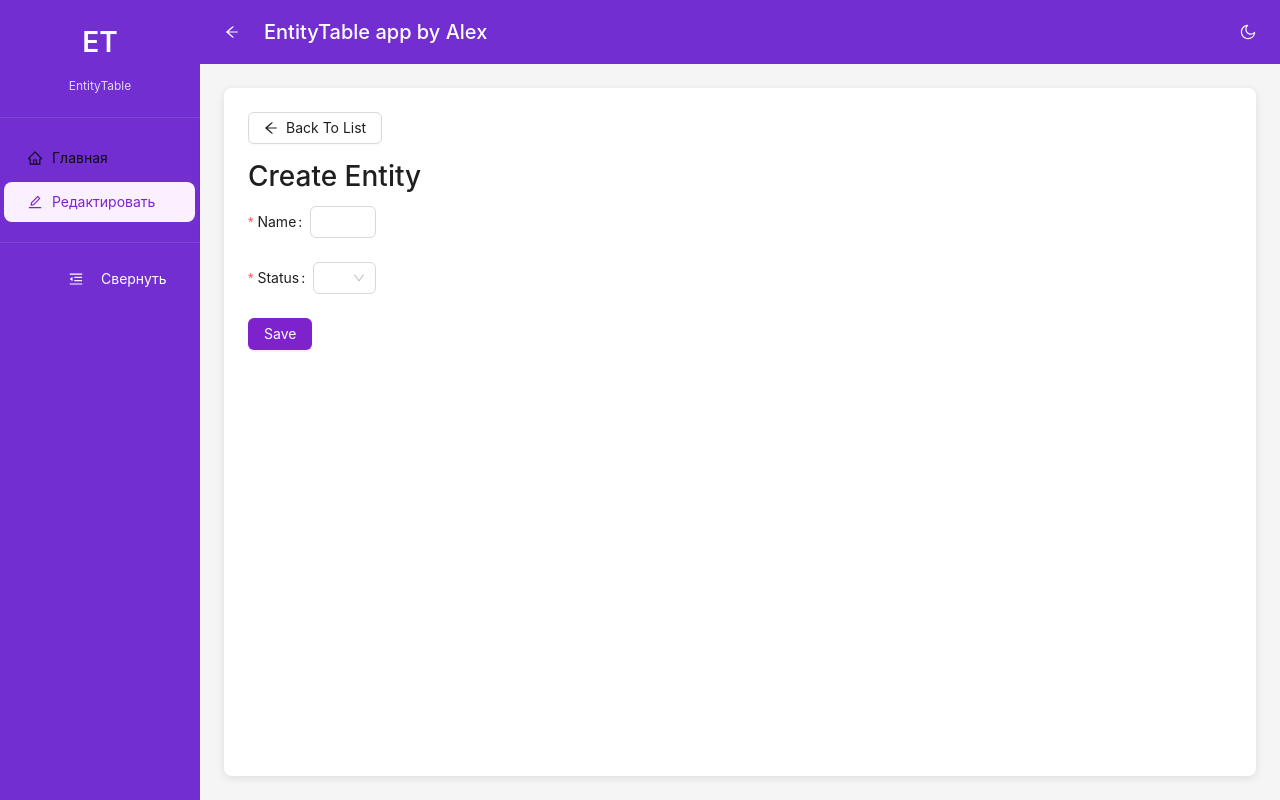
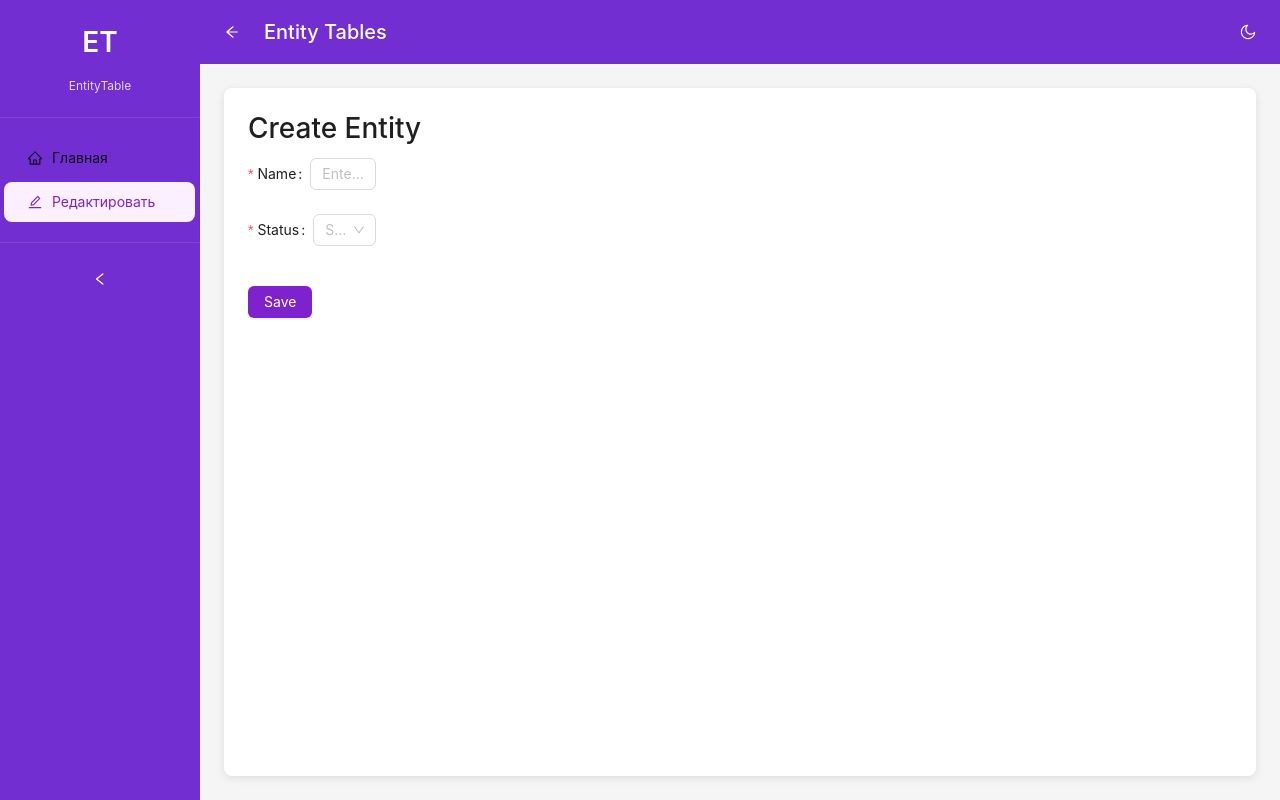
Before and after one commit to alexkatana/tanstackTables, a React (Vite) app in the folder frontend/: page /edit in a window 1280 px wide. Built offline with nearby package versions, Linux system fonts and the light colour scheme.

Commit message:
Работа с путями и сайдбаром

```diff
--- a/frontend/src/entities/EntityForm/ui/EntityForm.tsx
+++ b/frontend/src/entities/EntityForm/ui/EntityForm.tsx
@@ -1,3 +1,4 @@
+import React from 'react';
 import { Form, Input, Select, Button } from 'antd';
 import {
   CheckCircleOutlined,
@@ -7,11 +8,13 @@ import {
 import type { EntityFormValues } from '../model/types';
 import { apiClient } from '../../../shared/api/client';
 import { signal } from '@preact/signals-react';
+import useHeader from '../../../shared/lib/useHeader';
 
 const loading = signal(false);
 
 export const EntityForm = ({ entity }: { entity?: EntityFormValues & { id?: number } }) => {
   const [form] = Form.useForm();
+  const { setTitle } = useHeader();
 
   const onFinish = async (values: EntityFormValues) => {
     loading.value = true;
@@ -26,24 +29,45 @@ export const EntityForm = ({ entity }: { entity?: EntityFormValues & { id?: numb
     }
   };
 
+  const handleNameChange = (e: React.ChangeEvent<HTMLInputElement>) => {
+    if (entity?.id) {
+      setTitle(`Entity Tables/${e.target.value}`);
+    }
+  };
+
+  React.useEffect(() => {
+    if (entity?.id && entity?.name) {
+      setTitle(`Entity Tables/${entity.name}`);
+    } else {
+      setTitle('Entity Tables');
+    }
+
+    return () => {
+      setTitle('EntityTable app by Alex');
+    };
+  }, [entity, setTitle]);
+
   return (
     <Form form={form} initialValues={entity} onFinish={onFinish}>
       <Form.Item
         name="name"
         label="Name"
-        rules={[{ required: true }]}
+        rules={[{ required: true, message: 'Please input the name!' }]}
         style={{ width: '13%' }}
       >
-        <Input />
+        <Input
+          onChange={handleNameChange}
+          placeholder="Enter entity name"
+        />
       </Form.Item>
 
       <Form.Item
         name="status"
         label="Status"
-        rules={[{ required: true }]}
+        rules={[{ required: true, message: 'Please select status!' }]}
         style={{ width: '13%' }}
       >
-        <Select>
+        <Select placeholder="Select status">
           <Select.Option value="active">
             <CheckCircleOutlined style={{ color: '#52c41a', marginRight: 8 }} />
             Active
@@ -59,7 +83,12 @@ export const EntityForm = ({ entity }: { entity?: EntityFormValues & { id?: numb
         </Select>
       </Form.Item>
 
-      <Button type="primary" htmlType="submit" loading={loading.value}>
+      <Button
+        type="primary"
+        htmlType="submit"
+        loading={loading.value}
+        style={{ marginTop: 16 }}
+      >
         Save
       </Button>
     </Form>
--- a/frontend/src/pages/EntityEditPage/EntityEditPage.tsx
+++ b/frontend/src/pages/EntityEditPage/EntityEditPage.tsx
@@ -1,28 +1,31 @@
 import { useParams } from 'react-router-dom';
-import { Button } from 'antd';
-import { useNavigate } from 'react-router-dom';
+import { useEntity } from '../../entities/BookCrawler/model/api';
 import { EntityForm } from '../../entities/EntityForm/index';
-import { useEntity } from '../../entities/BookCrawler/model/api';
-import { ArrowLeftOutlined } from '@ant-design/icons';
-import { Tooltip } from 'antd';
+import useHeader from '../../shared/lib/useHeader';
+import { useEffect } from 'react';
 import styles from './styles.module.scss';
 
 export const EntityEditPage = () => {
   const { id } = useParams();
-  const navigate = useNavigate();
   const { data: entity, isLoading } = useEntity(id ? Number(id) : undefined);
+  const { setTitle } = useHeader();
+
+  useEffect(() => {
+    if (entity) {
+      setTitle(`Entity Tables/${entity.name}`);
+    } else {
+      setTitle('Entity Tables');
+    }
+
+    return () => {
+      setTitle('EntityTable app by Alex');
+    };
+  }, [entity, setTitle]);
 
   if (isLoading) return <div>Загрузка</div>;
+
   return (
     <div className={styles.page}>
-      <Tooltip title = "Back To List"></Tooltip>
-      <Button
-        onClick={() => navigate(-1)}
-        icon={<ArrowLeftOutlined />}
-        style={{ marginBottom: 16 }}
-      >
-        Back To List
-      </Button>
       <h1>{id ? 'Edit Entity' : 'Create Entity'}</h1>
       <EntityForm entity={entity} />
     </div>
--- /dev/null
+++ b/frontend/src/shared/lib/HeaderContext.tsx
@@ -0,0 +1,23 @@
+import { createContext,  useState, type ReactNode } from 'react';
+
+type HeaderContextType = {
+  title: string;
+  setTitle: (title: string) => void;
+};
+
+const HeaderContext = createContext<HeaderContextType>({
+  title: '',
+  setTitle: () => {},
+});
+
+export const HeaderProvider = ({ children }: { children: ReactNode }) => {
+  const [title, setTitle] = useState('EntityTable app by Alex');
+  return (
+    <HeaderContext.Provider value={{ title, setTitle }}>
+      {children}
+    </HeaderContext.Provider>
+  );
+};
+
+
+export default HeaderContext;
--- /dev/null
+++ b/frontend/src/shared/lib/useHeader.ts
@@ -0,0 +1,12 @@
+import { useContext } from 'react';
+import HeaderContext from './HeaderContext';
+
+const useHeader = () => {
+  const context = useContext(HeaderContext);
+  if (context === undefined) {
+    throw new Error('useHeader must be used within a HeaderProvider');
+  }
+  return context;
+};
+
+export default useHeader;
--- a/frontend/src/widgets/layout/Header/Header.tsx
+++ b/frontend/src/widgets/layout/Header/Header.tsx
@@ -3,11 +3,13 @@ import { ThemeToggle } from '../ThemeToggle';
 import { ArrowLeftOutlined } from '@ant-design/icons';
 import { useNavigate } from 'react-router-dom';
 import styles from './styles.module.scss';
+import useHeader from '../../../shared/lib/useHeader';
 
 const { Header: AntHeader } = Layout;
 
 export const LayoutHeader = () => {
   const navigate = useNavigate();
+  const { title } = useHeader();
 
   return (
     <AntHeader className={styles.header}>
@@ -18,7 +20,7 @@ export const LayoutHeader = () => {
           onClick={() => navigate("/")}
           className={styles.backButton}
         />
-        <h1 className={styles.title}>EntityTable app by Alex</h1>
+        <h1 className={styles.title}>{title}</h1>
       </div>
       <ThemeToggle />
     </AntHeader>
--- a/frontend/src/widgets/layout/Sidebar/Sidebar.tsx
+++ b/frontend/src/widgets/layout/Sidebar/Sidebar.tsx
@@ -1,6 +1,11 @@
 import { Layout, Menu, Button, Typography } from 'antd';
 import { Link, useLocation } from 'react-router-dom';
-import { HomeOutlined, EditOutlined, MenuFoldOutlined } from '@ant-design/icons';
+import {
+  HomeOutlined,
+  EditOutlined,
+  LeftOutlined,
+  RightOutlined
+} from '@ant-design/icons';
 import styles from './styles.module.scss';
 import { useState } from 'react';
 
@@ -10,8 +15,17 @@ const { Title } = Typography;
 export const Sidebar = () => {
   const location = useLocation();
   const [collapsed, setCollapsed] = useState(false);
+  const [isAnimating, setIsAnimating] = useState(false);
 
   const selectedKey = location.pathname === "/edit" ? "2" : "1";
+
+  const handleCollapse = () => {
+    setIsAnimating(true);
+    setTimeout(() => {
+      setCollapsed(!collapsed);
+      setIsAnimating(false);
+    }, 300);
+  };
 
   return (
     <Sider
@@ -19,7 +33,6 @@ export const Sidebar = () => {
       className={styles.sider}
       collapsible
       collapsed={collapsed}
-      onCollapse={(value) => setCollapsed(value)}
       trigger={null}
     >
       <div className={styles.logoContainer}>
@@ -40,12 +53,12 @@ export const Sidebar = () => {
         items={[
           {
             key: '1',
-            label: <Link to="/">Главная</Link>,
+            label: <Link to="/" className={styles.menuLink}>Главная</Link>,
             icon: <HomeOutlined />,
           },
           {
             key: '2',
-            label: <Link to="/edit">Редактировать</Link>,
+            label: <Link to="/edit" className={styles.menuLink}>Редактировать</Link>,
             icon: <EditOutlined />,
           },
         ]}
@@ -54,12 +67,13 @@ export const Sidebar = () => {
       <div className={styles.collapseButtonWrapper}>
         <Button
           type="text"
-          icon={<MenuFoldOutlined />}
-          onClick={() => setCollapsed(!collapsed)}
+          icon={collapsed ?
+            <RightOutlined className={`${styles.collapseIcon} ${isAnimating ? styles.rotate : ''}`} /> :
+            <LeftOutlined className={`${styles.collapseIcon} ${isAnimating ? styles.rotate : ''}`} />
+          }
+          onClick={handleCollapse}
           className={styles.collapseButton}
-        >
-          {!collapsed && 'Свернуть'}
-        </Button>
+        />
       </div>
     </Sider>
   );
--- a/frontend/src/widgets/layout/Sidebar/styles.module.scss
+++ b/frontend/src/widgets/layout/Sidebar/styles.module.scss
@@ -7,6 +7,7 @@
   z-index: 1;
   display: flex;
   flex-direction: column;
+  transition: all 0.3s ease;
 
   &.ant-layout-sider-collapsed {
     .logoContainer {
@@ -22,6 +23,7 @@
   padding: 24px 16px;
   text-align: center;
   border-bottom: 1px solid rgba(255, 255, 255, 0.1);
+  transition: all 0.3s ease;
 }
 
 .logo {
@@ -42,12 +44,14 @@
   color: white;
   font-size: 12px;
   opacity: 0.8;
+  user-select: none;
 }
 
 .collapsedLogo {
   color: white !important;
   margin: 0 auto;
   font-size: 20px !important;
+  user-select: none;
 }
 
 .menu {
@@ -57,6 +61,7 @@
   color: white;
   padding: 16px 0;
   overflow-y: auto;
+  user-select: none;
 
   .ant-menu-item {
     width: calc(100% - 32px);
@@ -80,52 +85,63 @@
     color: white !important;
     margin-right: 8px;
   }
+
+  .menuLink {
+    color: inherit;
+    &:hover {
+      color: inherit;
+    }
+  }
 }
 
 .collapseButtonWrapper {
   padding: 16px;
   border-top: 1px solid rgba(255, 255, 255, 0.1);
   margin-top: auto;
+  transition: all 0.3s ease;
 }
 
 .collapseButton {
-  width: calc(100% - 32px);
+  width: 100%;
   height: 40px;
   display: flex;
   align-items: center;
-  justify-content: flex-start;
+  justify-content: center;
   margin: 0 auto;
-  padding: 0 16px;
+  padding: 0;
   border-radius: 4px;
   color: white !important;
   transition: all 0.3s;
 
   &:hover {
     background: rgba(255, 255, 255, 0.1) !important;
+
+    .collapseIcon {
+      transform: scale(1.2);
+    }
   }
+}
 
-  span {
-    margin-left: 10px;
+.collapseIcon {
+  font-size: 16px;
+  transition: all 0.3s ease;
+}
+
+.rotate {
+  animation: rotate 0.3s ease-in-out;
+}
+
+@keyframes rotate {
+  0% {
+    transform: rotate(0deg);
   }
-
-  .anticon {
-    color: white !important;
-    font-size: 16px;
+  100% {
+    transform: rotate(180deg);
   }
 }
 
 .ant-layout-sider-collapsed {
   .collapseButton {
     justify-content: center;
-    width: 100%;
-
-    span {
-      display: none;
-    }
-
-    .anticon {
-      font-size: 18px;
-      margin: 0;
-    }
   }
 }
```
Also changed, not shown: frontend/src/app/App.tsx (+5 -4 lines).
